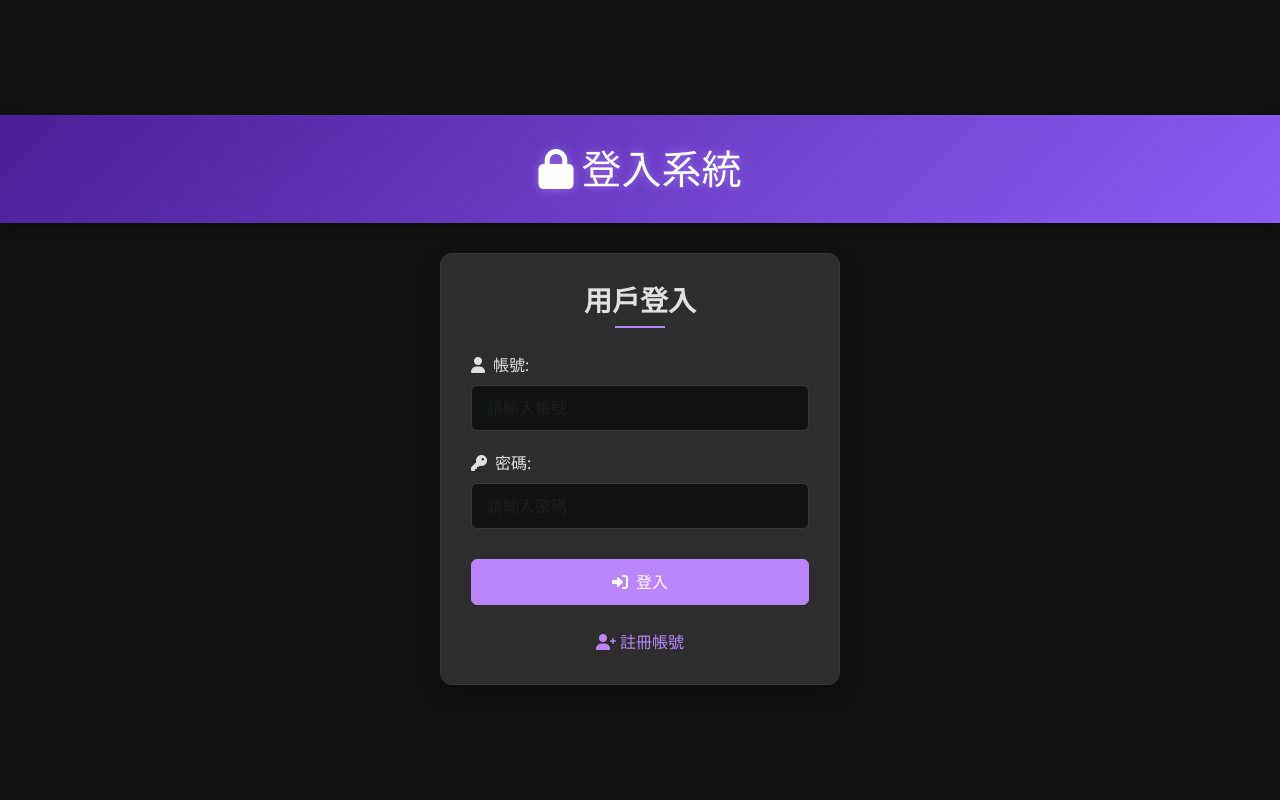
After one commit to Tso0811/PersonalNotes, a Django app: page / in a window 1280 px wide. The commit adds this page. Run offline with Django 5.2, Linux system fonts and the light colour scheme.

Commit message:
新增登入 登出 註冊帳號功能 並使用裝飾器讓使用者必須登入才可以進入homepage

```diff
--- a/PersonalNotes/main/main/settings.py
+++ b/PersonalNotes/main/main/settings.py
@@ -121,3 +121,5 @@ STATIC_URL = 'static/'
 # https://docs.djangoproject.com/en/5.1/ref/settings/#default-auto-field
 
 DEFAULT_AUTO_FIELD = 'django.db.models.BigAutoField'
+
+LOGIN_URL = 'login'  # 這裡 'login' 是你登入視圖的 URL 名稱
--- a/PersonalNotes/main/main/urls.py
+++ b/PersonalNotes/main/main/urls.py
@@ -16,11 +16,16 @@ Including another URLconf
 """
 from django.contrib import admin
 from django.urls import path
-from mysite.views import homepage , showdetail , delete_note , edit_note
+from mysite.views import homepage , showdetail , delete_note , edit_note , login , logout , sign_up
+
+
 urlpatterns = [
     path('admin/', admin.site.urls),
     path('homepage/',homepage , name='homepage'),
     path('index/<slug:slug>',showdetail , name = 'showdetail'),
     path('delete/<slug:note_slug>/', delete_note, name='delete_note'),  #將前面的路徑存入name裡面
     path('edit_note/<slug:edit_note_slug>' , edit_note , name = 'edit_note'),
+    path('' , login , name = 'login'),
+    path('logout/' , logout , name = 'logout'),
+    path('sign_up/', sign_up.as_view(), name = "sign_up"),
 ]
--- a/PersonalNotes/main/mysite/views.py
+++ b/PersonalNotes/main/mysite/views.py
@@ -1,10 +1,14 @@
 from django.shortcuts import render , redirect , get_object_or_404
-from django.http import HttpResponse
+from django.http import HttpResponse , HttpResponseRedirect
 from django.views.generic import  CreateView
 from mysite.models import Note
 from django.contrib.auth.forms import UserCreationForm
+from django.urls import reverse , reverse_lazy
+from django.contrib import auth
+from django.contrib.auth.decorators import login_required
+
 # Create your views here.
-
+@login_required
 def homepage(request) :
     if request.method == 'POST':
         title = request.POST['title']
@@ -18,10 +22,12 @@ def homepage(request) :
 
     return render(request,'index.html',{'notes':notes})
 
+@login_required
 def showdetail (request , slug ):
     detail = Note.objects.get(slug = slug)
     return render(request , 'showdetail.html' , locals())
 
+@login_required
 def delete_note(request , note_slug): #從urls.py中取得slug
     if request.method == 'POST':
         note = get_object_or_404(Note, slug = note_slug) #如果找到指定的條件 會return 反之則return 404錯誤
@@ -29,7 +35,7 @@ def delete_note(request , note_slug): #從urls.py中取得slug
     return redirect('homepage')
 
 
-
+@login_required
 def edit_note(request , edit_note_slug):
     note = get_object_or_404(Note,slug=edit_note_slug)
     if request.method == 'POST':
@@ -43,3 +49,24 @@ def edit_note(request , edit_note_slug):
 
         return redirect('showdetail',slug = note.slug)
     return render(request , 'edit_note.html', {'note_dic': note}) #鍵是 'note'，而值是變數 note  用字典會比local()安全且快速
+
+def login(request):
+    if request.user.is_authenticated:
+        return HttpResponseRedirect(reverse('homepage'))
+    username = request.POST.get('username') #從表單中的name取得資料
+    password = request.POST.get('password')
+    user = auth.authenticate(username=username, password=password)
+    if user is not None and user.is_active:
+        auth.login(request, user)
+        return HttpResponseRedirect(reverse('homepage'))
+    else:
+        return render(request, 'login.html', locals())
+
+def logout(request):
+    auth.logout(request)
+    return HttpResponseRedirect(reverse('login'))
+
+class sign_up(CreateView):
+    form_class = UserCreationForm
+    success_url = reverse_lazy('login')
+    template_name = 'sign_up.html'
--- /dev/null
+++ b/PersonalNotes/main/templates/login.html
@@ -0,0 +1,198 @@
+<!DOCTYPE html>
+<html lang="en">
+<head>
+    <meta charset="UTF-8">
+    <meta name="viewport" content="width=device-width, initial-scale=1.0">
+    <title>登入</title>
+    <!-- Bootstrap 5 CSS -->
+    <link href="https://cdn.jsdelivr.net/npm/bootstrap@5.3.0/dist/css/bootstrap.min.css" rel="stylesheet">
+    <!-- Font Awesome for icons -->
+    <link href="https://cdnjs.cloudflare.com/ajax/libs/font-awesome/6.0.0/css/all.min.css" rel="stylesheet">
+    <style>
+        :root {
+            --primary-bg: #121212;
+            --secondary-bg: #1e1e1e;
+            --card-bg: #2d2d2d;
+            --text-primary: #e0e0e0;
+            --text-secondary: #b0b0b0;
+            --accent-color: #bb86fc;
+            --accent-color-hover: #9d4edd;
+            --danger-color: #cf6679;
+            --danger-hover: #a82e42;
+            --border-color: #383838;
+        }
+
+        body {
+            background-color: var(--primary-bg);
+            font-family: 'Segoe UI', Tahoma, Geneva, Verdana, sans-serif;
+            color: var(--text-primary);
+            height: 100vh;
+            display: flex;
+            flex-direction: column;
+            align-items: center;
+            justify-content: center;
+        }
+
+        .page-header {
+            background: linear-gradient(135deg, #4a1d96 0%, #8b5cf6 100%);
+            color: white;
+            padding: 30px 0;
+            width: 100%;
+            margin-bottom: 30px;
+            box-shadow: 0 4px 12px rgba(0, 0, 0, 0.3);
+            position: relative;
+            overflow: hidden;
+            text-align: center;
+        }
+
+        .page-header::after {
+            content: "";
+            position: absolute;
+            top: 0;
+            left: 0;
+            right: 0;
+            bottom: 0;
+            background: linear-gradient(45deg, rgba(255,255,255,0.1) 25%, transparent 25%, transparent 50%, rgba(255,255,255,0.1) 50%, rgba(255,255,255,0.1) 75%, transparent 75%, transparent);
+            background-size: 5px 5px;
+            opacity: 0.1;
+        }
+
+        .login-container {
+            background-color: var(--card-bg);
+            border-radius: 12px;
+            box-shadow: 0 8px 20px rgba(0, 0, 0, 0.25);
+            padding: 30px;
+            width: 90%;
+            max-width: 400px;
+            border: 1px solid var(--border-color);
+            position: relative;
+            overflow: hidden;
+        }
+
+        .glass-highlight {
+            position: absolute;
+            top: -50%;
+            left: -50%;
+            right: -50%;
+            bottom: -50%;
+            background: radial-gradient(circle, rgba(187, 134, 252, 0.1) 0%, rgba(187, 134, 252, 0) 70%);
+            opacity: 0;
+            transition: opacity 0.3s;
+            pointer-events: none;
+        }
+
+        .login-container:hover .glass-highlight {
+            opacity: 1;
+        }
+
+        .form-control {
+            background-color: var(--primary-bg);
+            border: 1px solid var(--border-color);
+            color: var(--text-primary);
+            padding: 10px 15px;
+            height: auto;
+            margin-bottom: 20px;
+        }
+
+        .form-control:focus {
+            background-color: var(--primary-bg);
+            color: var(--text-primary);
+            border-color: var(--accent-color);
+            box-shadow: 0 0 0 0.25rem rgba(187, 134, 252, 0.25);
+        }
+
+        .form-label {
+            color: var(--text-primary);
+            font-weight: 500;
+            margin-bottom: 8px;
+        }
+
+        .btn-custom-primary {
+            background-color: var(--accent-color);
+            border-color: var(--accent-color);
+            color: #fff;
+            padding: 10px 16px;
+            font-weight: 500;
+            width: 100%;
+            margin-top: 10px;
+            transition: all 0.3s;
+        }
+
+        .btn-custom-primary:hover {
+            background-color: var(--accent-color-hover);
+            border-color: var(--accent-color-hover);
+            transform: translateY(-2px);
+            box-shadow: 0 4px 8px rgba(0,0,0,0.3);
+        }
+
+        .signup-link {
+            display: block;
+            text-align: center;
+            margin-top: 25px;
+            color: var(--accent-color);
+            text-decoration: none;
+            transition: all 0.3s;
+        }
+
+        .signup-link:hover {
+            color: var(--accent-color-hover);
+            text-decoration: underline;
+        }
+
+        .header-glow {
+            text-shadow: 0 0 10px rgba(187, 134, 252, 0.7);
+        }
+
+        .login-title {
+            text-align: center;
+            margin-bottom: 25px;
+            font-weight: 600;
+            color: var(--text-primary);
+            position: relative;
+            padding-bottom: 10px;
+        }
+
+        .login-title::after {
+            content: "";
+            position: absolute;
+            bottom: 0;
+            left: 50%;
+            transform: translateX(-50%);
+            width: 50px;
+            height: 2px;
+            background-color: var(--accent-color);
+        }
+    </style>
+</head>
+<body>
+    <!-- Page Header -->
+    <div class="page-header">
+        <h1 class="header-glow mb-0"><i class="fas fa-lock me-2"></i>登入系統</h1>
+    </div>
+
+    <div class="login-container">
+        <div class="glass-highlight"></div>
+        <h3 class="login-title">用戶登入</h3>
+        <form method="post">
+            {% csrf_token %}
+            <div class="mb-3">
+                <label for="username" class="form-label"><i class="fas fa-user me-2"></i>帳號:</label>
+                <input type="text" class="form-control" name="username" id="username" placeholder="請輸入帳號">
+            </div>
+            <div class="mb-3">
+                <label for="password" class="form-label"><i class="fas fa-key me-2"></i>密碼:</label>
+                <input type="password" class="form-control" name="password" id="password" placeholder="請輸入密碼">
+            </div>
+            <button type="submit" name="login" class="btn btn-custom-primary">
+                <i class="fas fa-sign-in-alt me-2"></i>登入
+            </button>
+        </form>
+        <a href="{% url 'sign_up' %}" class="signup-link">
+            <i class="fas fa-user-plus me-1"></i>註冊帳號
+        </a>
+    </div>
+
+    <!-- Bootstrap 5 JS Bundle with Popper -->
+    <script src="https://cdn.jsdelivr.net/npm/bootstrap@5.3.0/dist/js/bootstrap.bundle.min.js"></script>
+</body>
+</html>
```
Also changed, not shown: PersonalNotes/main/templates/index.html (+20 -0 lines), PersonalNotes/main/templates/sign_up.html (added, +215 -0 lines), PersonalNotes/main/db.sqlite3, PersonalNotes/main/templates/login_page.html (deleted).
